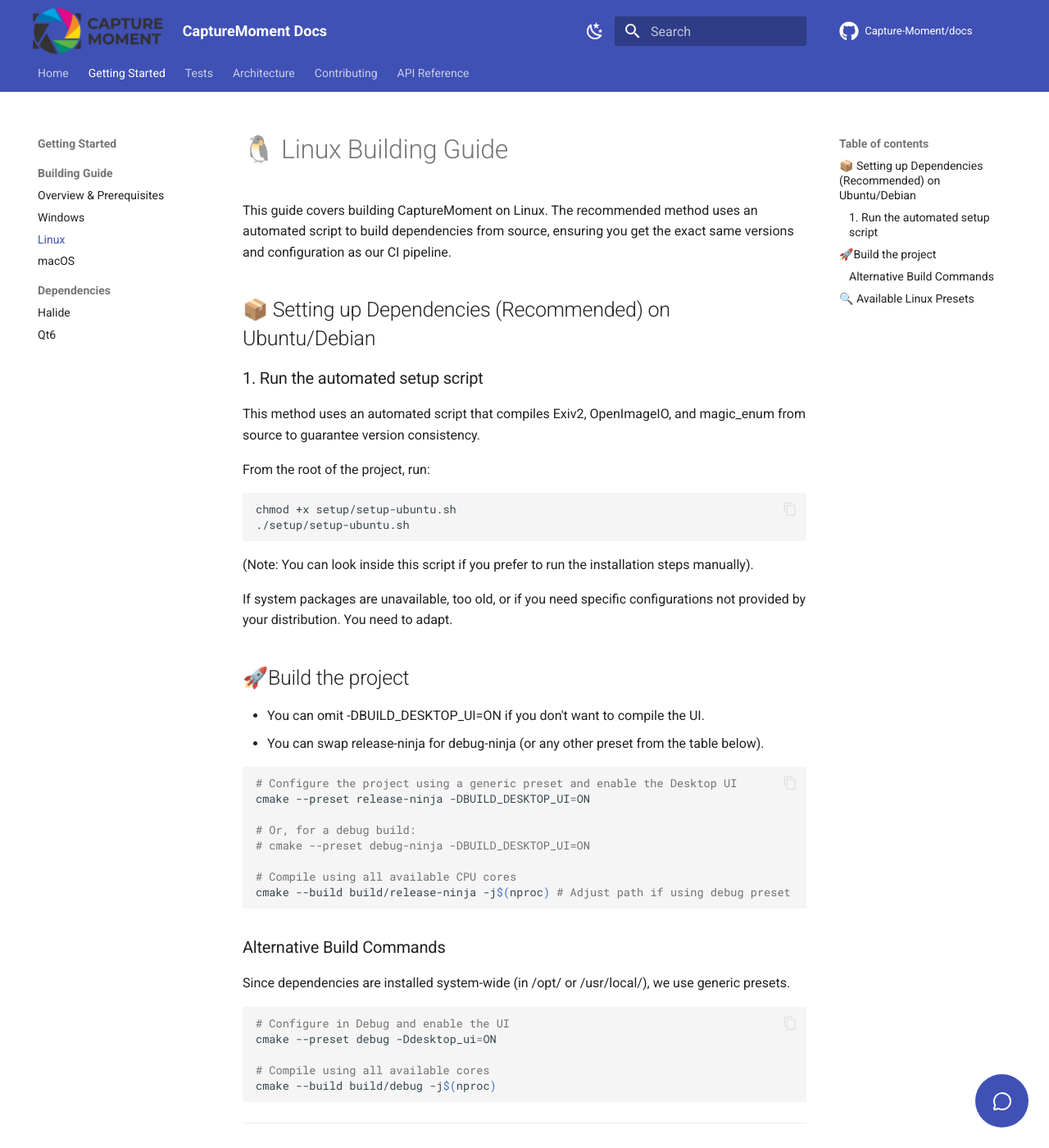
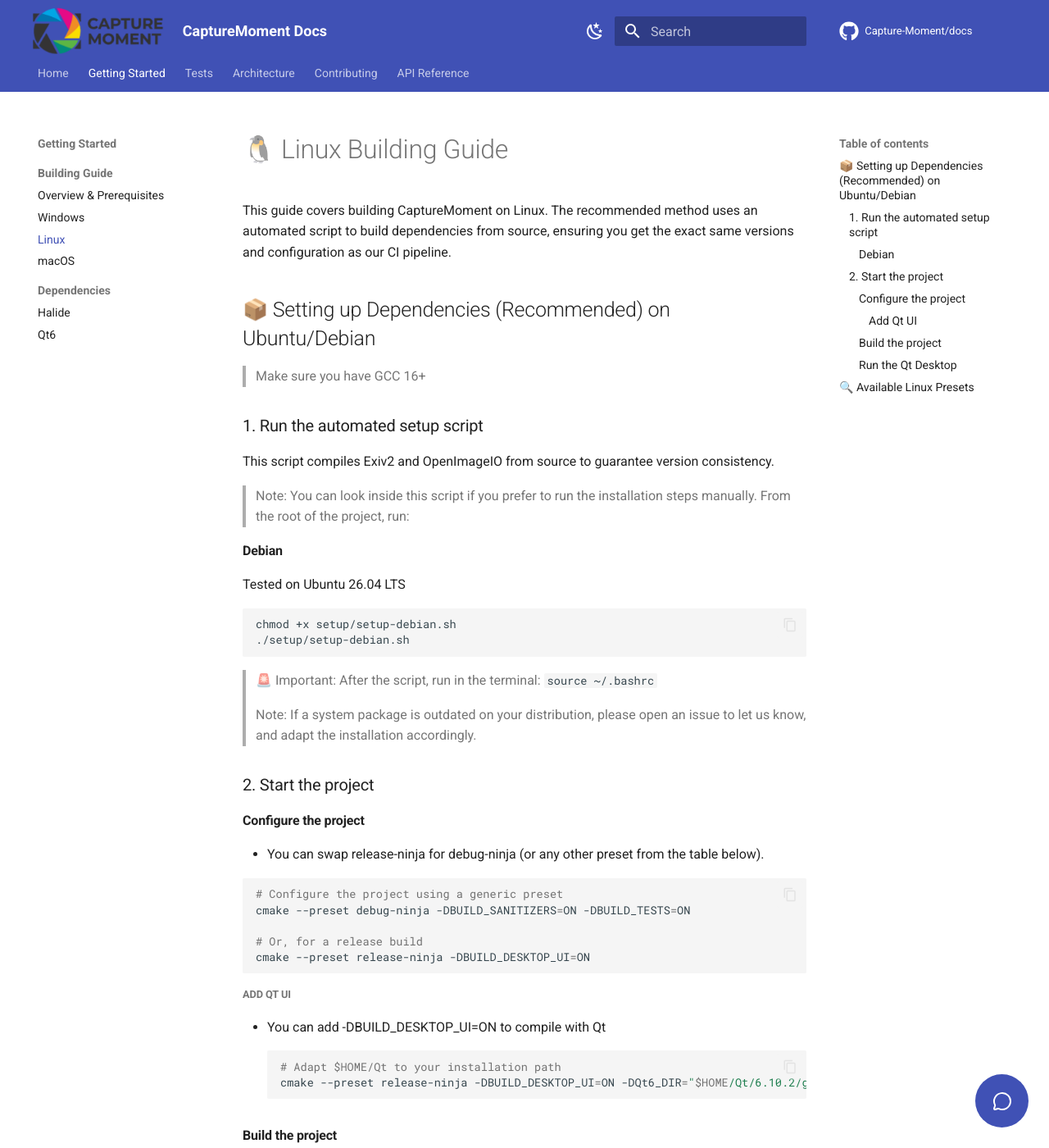
Before and after one commit to Capture-Moment/docs, an MkDocs documentation site: the page built from docs/building/BUILDING_LINUX.md, in a window 1280 px wide and 1400 px high. Shown: the whole window at 82% size. Built offline with MkDocs 1.6.1 and Material for MkDocs 9.7.7, drawn with Linux system fonts in a browser that asks for light colours; comment, search, counter and statistics services are not loaded; some of the changed text lies outside the part shown.

Commit message:
update installation_linux: remove preset default debug release releaseninja linux and debug. add instruction udpate gcc16. add instruction how to install setup/setup-debian.sh. Improve the description how to build and install

````diff
--- a/docs/building/BUILDING_LINUX.md
+++ b/docs/building/BUILDING_LINUX.md
@@ -1,47 +1,59 @@
 # 🐧 Linux Building Guide
 This guide covers building CaptureMoment on Linux. The recommended method uses an automated script to build dependencies from source, ensuring you get the exact same versions and configuration as our CI pipeline.
 
+
 ## 📦 Setting up Dependencies (Recommended) on Ubuntu/Debian
-
+>Make sure you have GCC 16+
 
 ### 1. Run the automated setup script
-This method uses an automated script that compiles Exiv2, OpenImageIO, and magic_enum from source to guarantee version consistency.
+This script compiles Exiv2 and OpenImageIO from source to guarantee version consistency.
 
+>Note: You can look inside this script if you prefer to run the installation steps manually.
 From the root of the project, run:
 
+#### Debian
+Tested on Ubuntu 26.04 LTS
+
 ```bash
-chmod +x setup/setup-ubuntu.sh
-./setup/setup-ubuntu.sh
+chmod +x setup/setup-debian.sh
+./setup/setup-debian.sh
 ```
-(Note: You can look inside this script if you prefer to run the installation steps manually).
 
-If system packages are unavailable, too old, or if you need specific configurations not provided by your distribution. You need to adapt.
+>🚨 Important: After the script, run in the terminal: `source ~/.bashrc`
 
-## 🚀Build the project
-* You can omit -DBUILD_DESKTOP_UI=ON if you don't want to compile the UI.
+>Note:  If a system package is outdated on your distribution, please open an issue to let us know, and adapt the installation accordingly.
+
+### 2. Start the project
+
+#### Configure the project
 * You can swap release-ninja for debug-ninja (or any other preset from the table below).
 
 ```bash
-# Configure the project using a generic preset and enable the Desktop UI
+# Configure the project using a generic preset
+cmake --preset debug-ninja -DBUILD_SANITIZERS=ON -DBUILD_TESTS=ON
+
+# Or, for a release build
 cmake --preset release-ninja -DBUILD_DESKTOP_UI=ON
-
-# Or, for a debug build:
-# cmake --preset debug-ninja -DBUILD_DESKTOP_UI=ON
-
-# Compile using all available CPU cores
-cmake --build build/release-ninja -j$(nproc) # Adjust path if using debug preset
 ```
 
-### Alternative Build Commands
+##### Add Qt UI
+* You can add -DBUILD_DESKTOP_UI=ON to compile with Qt
+```bash
+# Adapt $HOME/Qt to your installation path
+cmake --preset release-ninja -DBUILD_DESKTOP_UI=ON -DQt6_DIR="$HOME/Qt/6.10.2/gcc_64/lib/cmake/Qt6"
+```
 
-Since dependencies are installed system-wide (in /opt/ or /usr/local/), we use generic presets.
+#### Build the project
+```bash
+cmake --build --preset debug-ninja
+# Compile using all available CPU cores
+cmake --build --preset debug-ninja -j$(nproc)
+```
 
+#### Run the Qt Desktop
 ```bash
-# Configure in Debug and enable the UI
-cmake --preset debug -Ddesktop_ui=ON
-
-# Compile using all available cores
-cmake --build build/debug -j$(nproc)
+ldd build/release-ninja/CaptureMoment | grep "not found"
+./build/release-ninja/CaptureMoment
 ```
 
 ---
@@ -49,12 +61,7 @@ cmake --build build/debug -j$(nproc)
 
 |  Preset Name |    Generator   | Build Type |                       Notes                      |
 |:------------:|:--------------:|:----------:|:------------------------------------------------:|
-| default      | Auto-detect    | Debug      | Auto-detects the generator (Ninja or Makefiles). |
-| debug        | Auto-detect    | Debug      | Base preset for development.                     |
-| release      | Auto-detect    | Release    | Optimized build.                                 |
 | debug-ninja  | Ninja          | Debug      | Ninja generator for fast build (recommended).    |
 | release-ninja| Ninja          | Release    | Ninja generator for fast build (recommended).    |
 | release-make | Unix Makefiles | Release    | Classic Makefiles generator.                     |
 | debug-make   | Unix Makefiles | Debug      | Classic Makefiles generator.                     |
-| release-ninja-linux | Ninja | Release    | Classic Makefiles generator.                     |
-| debug-ninja-linux  | Ninja | Debug      | Classic Makefiles generator.                     |
````
